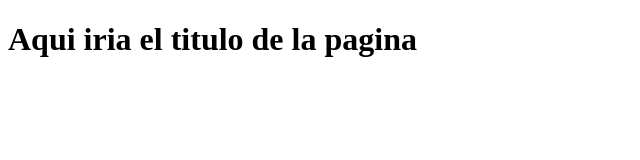
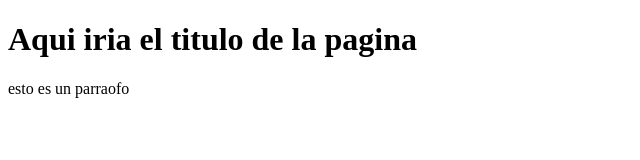
Before and after one commit to gsgdosmil22/Proyecto-web-empresa-C, a plain HTML site: page index.html in a window 1280 px wide. Shown: the whole page, without its empty margins (0-640 px from the left). Drawn offline with Linux system fonts and the light colour scheme.

Commit message:
Update index.html

```diff
--- a/index.html
+++ b/index.html
@@ -8,5 +8,6 @@
   </head>
   <body>
     <h1>Aqui iria el titulo de la pagina</h1>
+    <p> esto es un parraofo </p>
   </body>
 </html>
```
